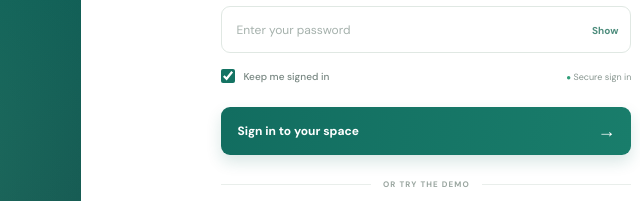
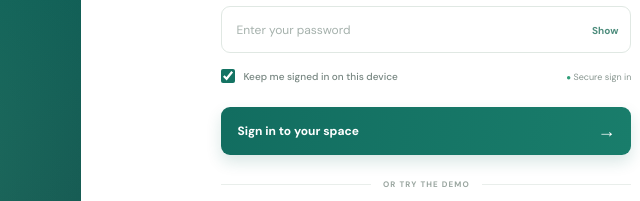
Before and after one commit to ace476/Healthcare-os, a website: page public/login.html in a window 1280 px wide. Shown: the part 391-592 px from the top of the page, 508-1148 px from the left. Drawn offline with nearby package versions, Linux system fonts and the light colour scheme.

Commit message:
Clarify persistent sign-in preference

```diff
--- a/public/login.html
+++ b/public/login.html
@@ -48,7 +48,7 @@
           <input id="loginEmail" name="email" type="email" autocomplete="username" placeholder="you@example.com" required />
           <div class="label-row"><label for="loginPassword">Password</label><button type="button" class="text-button" id="forgotButton">Forgot password?</button></div>
           <div class="password-wrap"><input id="loginPassword" name="password" type="password" autocomplete="current-password" placeholder="Enter your password" required minlength="8" /><button class="password-toggle" type="button" data-target="loginPassword" aria-label="Show password">Show</button></div>
-          <div class="form-options"><label class="check-label"><input type="checkbox" id="rememberMe" /> <span>Keep me signed in</span></label><span class="secure-note"><span>●</span> Secure sign in</span></div>
+          <div class="form-options"><label class="check-label"><input type="checkbox" id="rememberMe" checked /> <span>Keep me signed in on this device</span></label><span class="secure-note"><span>●</span> Secure sign in</span></div>
           <button class="submit-button" type="submit"><span>Sign in to your space</span><span aria-hidden="true">→</span></button>
         </form>
         <form id="signUpForm" class="auth-fields" novalidate hidden>
```
